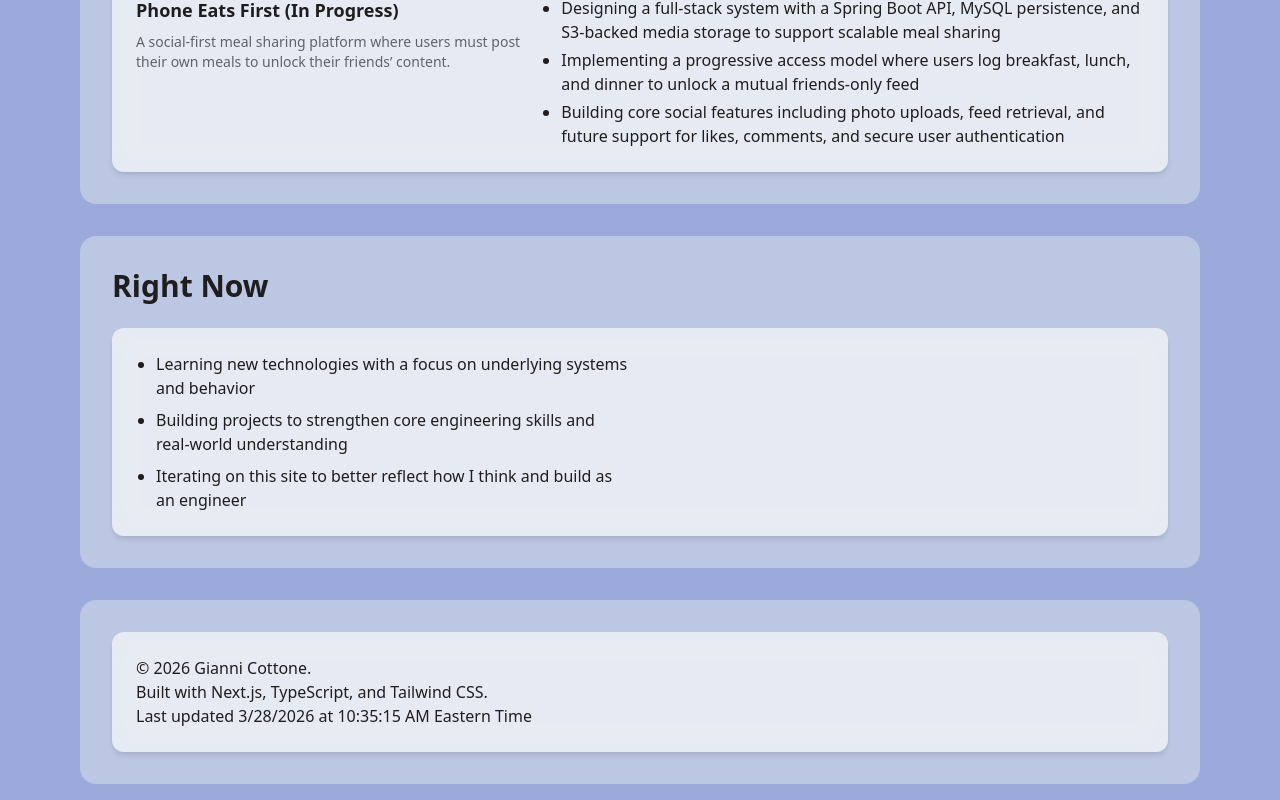
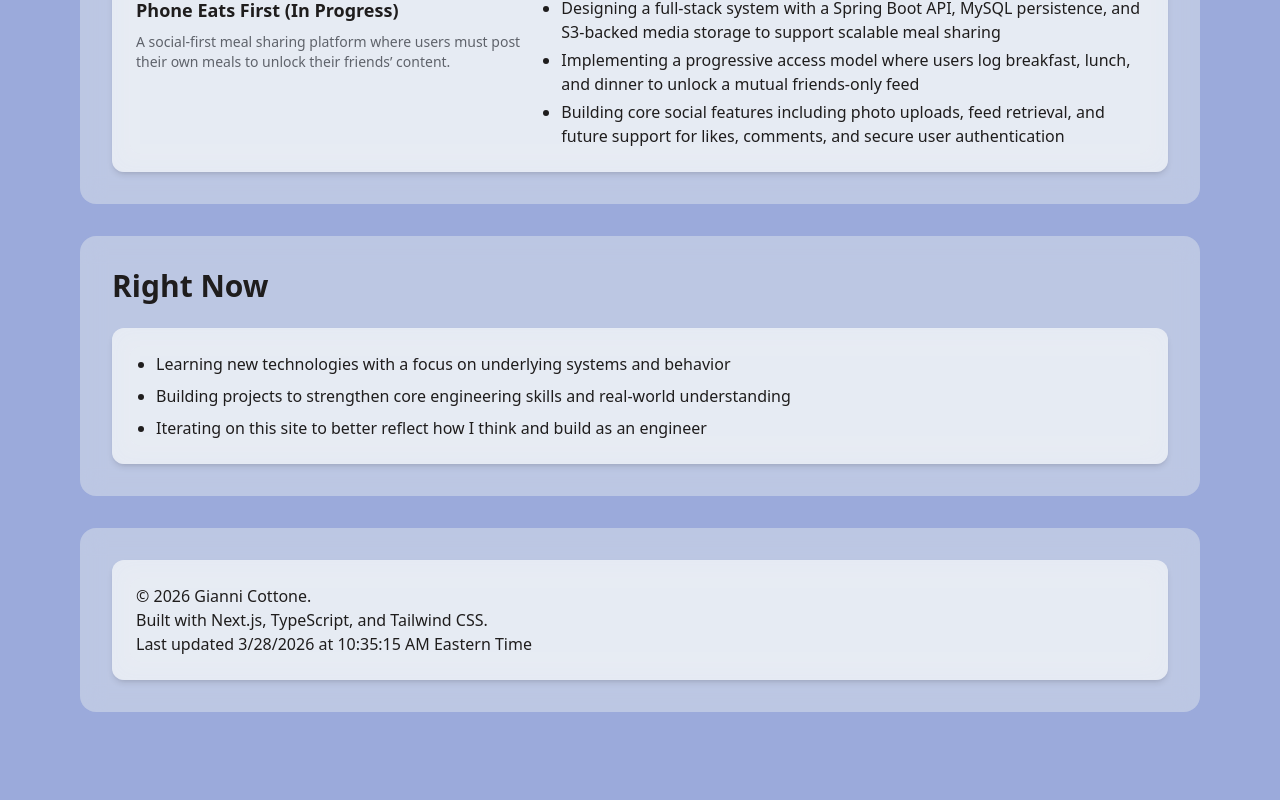
Before and after one commit to giannicottone/gianni-portfolio, a Next.js app: page / in a window 1280 px wide. Shown: the part 1085-1885 px from the top of the page. After the commit the page ends 1813 px from the top, so only its background shows below. Built offline with nearby package versions, Linux system fonts and the light colour scheme.

Commit message:
Update Now.tsx

```diff
--- a/src/components/sections/Now.tsx
+++ b/src/components/sections/Now.tsx
@@ -7,7 +7,7 @@
     <ComponentWrapper>
       <SectionHeader title="Right Now" />
       <Card>
-      <div className="grid md:grid-cols-2 gap-6">
+      <div className="grid gap-6">
       <ul className="text-body list-disc pl-5 flex flex-col gap-2">
       <li>
         Learning new technologies with a focus on underlying systems and behavior
```
